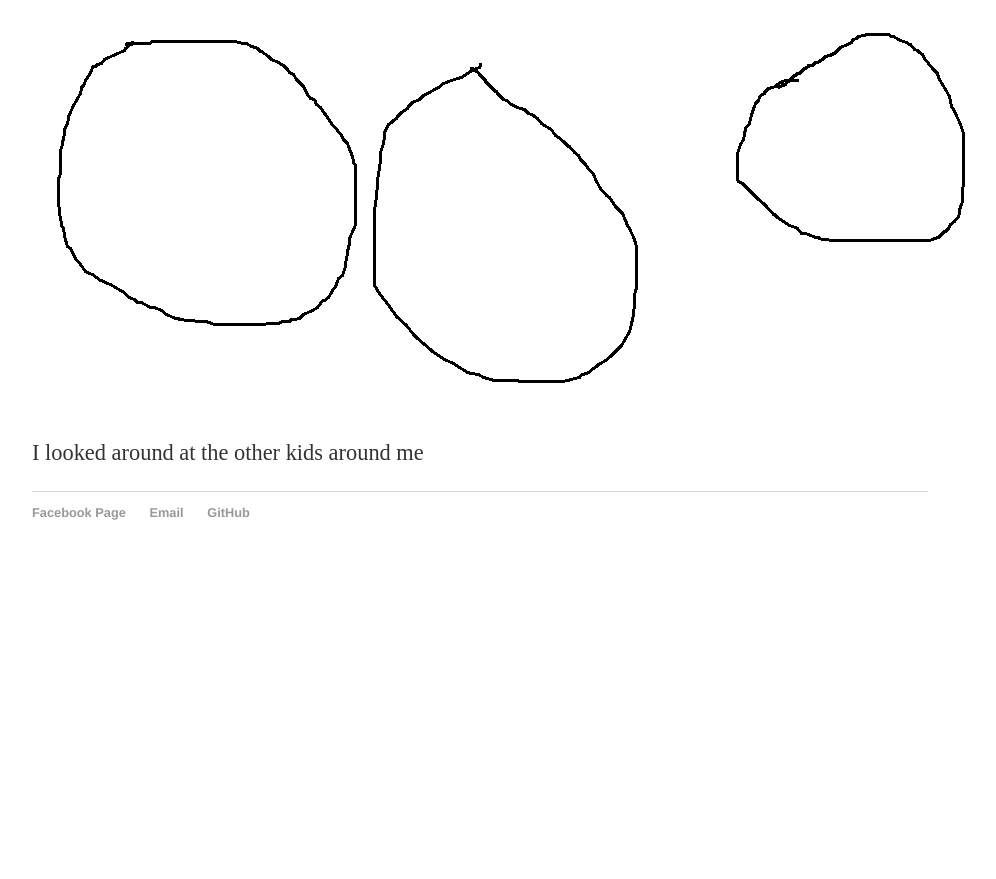
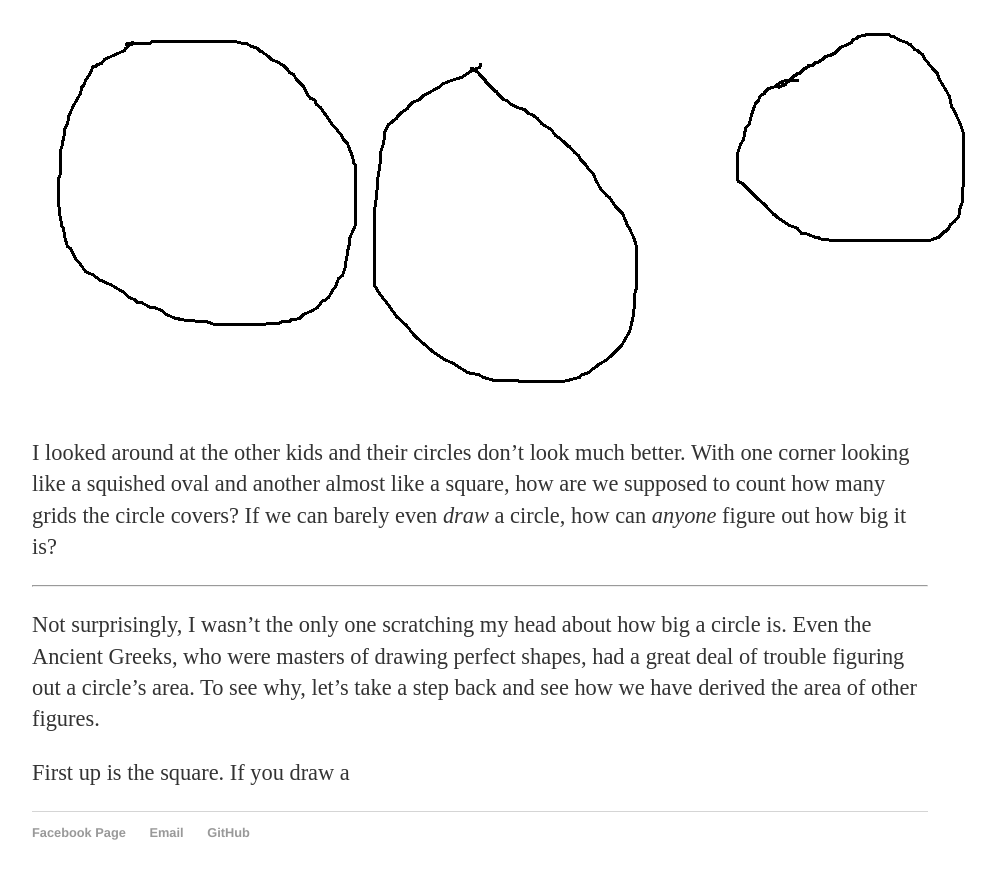
Before and after one commit to maxiulee/maxiulee.github.io, a Jekyll site: the page built from inprogress/2016-07-07-How-Big-is-a-Circle?.md, in a window 1280 px wide and 900 px high, scrolled down 1360 px. Shown: the top 879 px of the window, without its empty margins (160-1156 px from the left). Built offline with Jekyll 4.4.1, drawn with Linux system fonts in a browser that asks for light colours; before the commit the page ends 1940 px from its top, so only the background shows below that.

Commit message:
Update 2016-07-07-How-Big-is-a-Circle?.md

```diff
--- a/inprogress/2016-07-07-How-Big-is-a-Circle?.md
+++ b/inprogress/2016-07-07-How-Big-is-a-Circle?.md
@@ -14,4 +14,10 @@ Someone told me before that to draw a good circle you need a compass, but the te
 
 ![Bad Circle](/images/circle/badcircle.png)
 
-I looked around at the other kids around me
+I looked around at the other kids and their circles don't look much better. With one corner looking like a squished oval and another almost like a square, how are we supposed to count how many grids the circle covers? If we can barely even *draw* a circle, how can *anyone* figure out how big it is?
+
+------------------------------------------------------------------------------------------------------------------------------------
+
+Not surprisingly, I wasn't the only one scratching my head about how big a circle is. Even the Ancient Greeks, who were masters of drawing perfect shapes, had a great deal of trouble figuring out a circle's area. To see why, let's take a step back and see how we have derived the area of other figures.
+
+First up is the square. If you draw a
```
